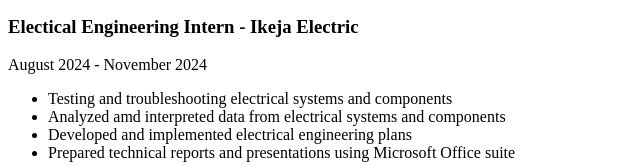
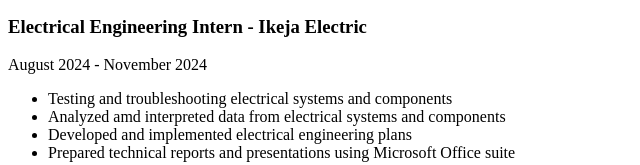
Before and after one commit to PascalSmitt/Basics, a plain HTML site: page index.html in a window 1280 px wide. Shown: the part 778-943 px from the top of the page, 0-640 px from the left. Drawn offline with Linux system fonts and the light colour scheme.

Commit message:
Update index.html

```diff
--- a/index.html
+++ b/index.html
@@ -32,7 +32,7 @@
         <li>Researched about and developed new engineering solutions</li>
         <li>Utilized engineering software and tools to design and analyze projects</li>
    </ul>
-   <h3>Electical Engineering Intern - Ikeja Electric</h3>
+   <h3>Electrical Engineering Intern - Ikeja Electric</h3>
    <p>August 2024 - November 2024</p>
    <ul>
         <li>Testing and troubleshooting electrical systems and components</li>
```
